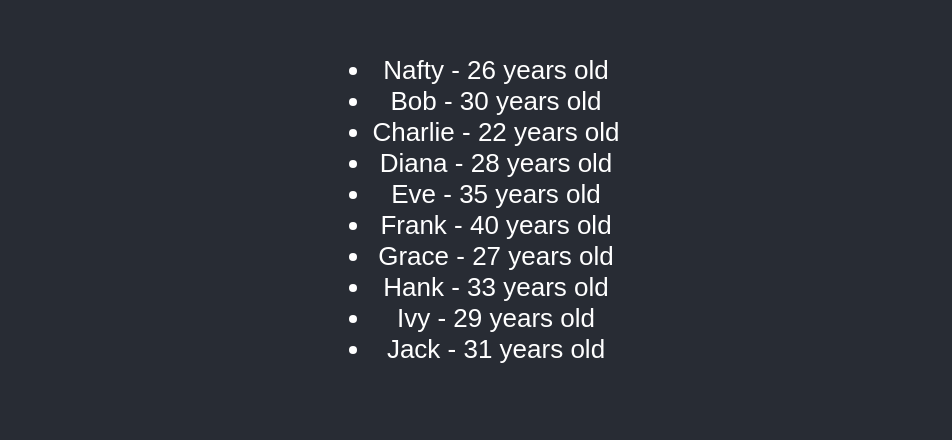
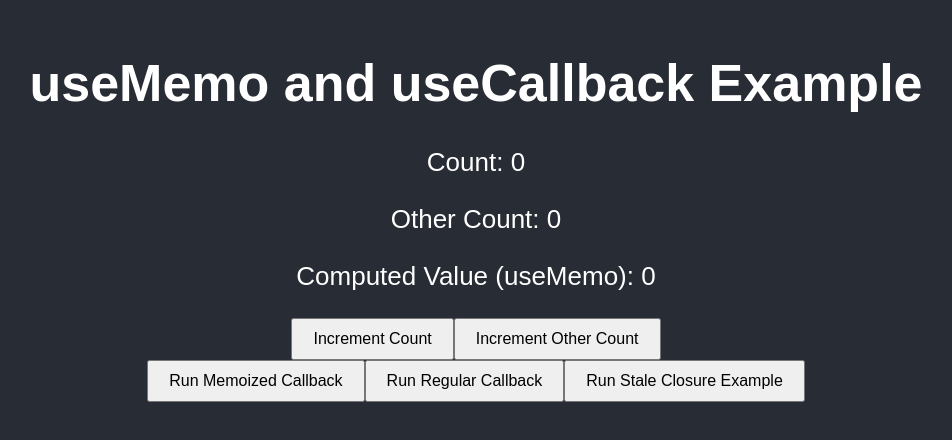
Before and after one commit to troloko8/FrontLearning, a React (Create React App) app in the folder react-learning-tool/: page / in a window 1280 px wide. Shown: the part 190-630 px from the top of the page, without its empty margins (164-1116 px from the left). Built offline with nearby package versions, Linux system fonts and the light colour scheme.

Commit message:
stale clousure

```diff
--- a/react-learning-tool/src/App.tsx
+++ b/react-learning-tool/src/App.tsx
@@ -9,6 +9,7 @@ import { ReactMemoExample } from './components/reactMemo/ReactMemoExample';
 import { TearingExample } from './components/useSyncExternalStore/TearingExample';
 import FragmentsExample from './components/fragments/FragmentsExample';
 import OptimazedList from './components/optimazedList/OptimazedList';
+import UseMemoCallbackExample from './components/useMemoCalback/useMemoCalback';
 
 function App() {
 
@@ -24,7 +25,8 @@ function App() {
         {/* <TearingExample /> */}
         {/* <FragmentsExample /> */}
 
-        <OptimazedList />
+        {/* <OptimazedList /> */}
+        <UseMemoCallbackExample />
       </main>
     </div>
   );
--- /dev/null
+++ b/react-learning-tool/src/components/useMemoCalback/useMemoCalback.tsx
@@ -0,0 +1,45 @@
+import React, { useState, useMemo, useCallback } from 'react';
+
+const UseMemoCallbackExample: React.FC = () => {
+    const [count, setCount] = useState(0);
+    const [otherCount, setOtherCount] = useState(0);
+
+    // useMemo: Memoizes the result of a computation
+    const computedValue = useMemo(() => {
+        console.log('useMemo: Computing value...');
+        return count * 2;
+    }, [count]);
+
+    // useCallback: Memoizes the function itself
+    const memoizedCallback = useCallback(() => {
+        console.log('useCallback: Count is', count);
+    }, [count]);
+
+    const regularCallback = () => {
+        console.log('Regular function: Count is', count);
+    };
+
+    const staleClosureExample = useCallback(() => {
+        console.log('Stale closure example: Count is', count);
+    }, [])
+
+    return (
+        <div>
+            <h1>useMemo and useCallback Example</h1>
+            <div>
+                <p>Count: {count}</p>
+                <p>Other Count: {otherCount}</p>
+                <p>Computed Value (useMemo): {computedValue}</p>
+                <button onClick={() => setCount(count + 1)}>Increment Count</button>
+                <button onClick={() => setOtherCount(otherCount + 1)}>Increment Other Count</button>
+            </div>
+            <div>
+                <button onClick={memoizedCallback}>Run Memoized Callback</button>
+                <button onClick={regularCallback}>Run Regular Callback</button>
+                <button onClick={staleClosureExample}>Run Stale Closure Example</button>
+            </div>
+        </div>
+    );
+};
+
+export default UseMemoCallbackExample;
```
